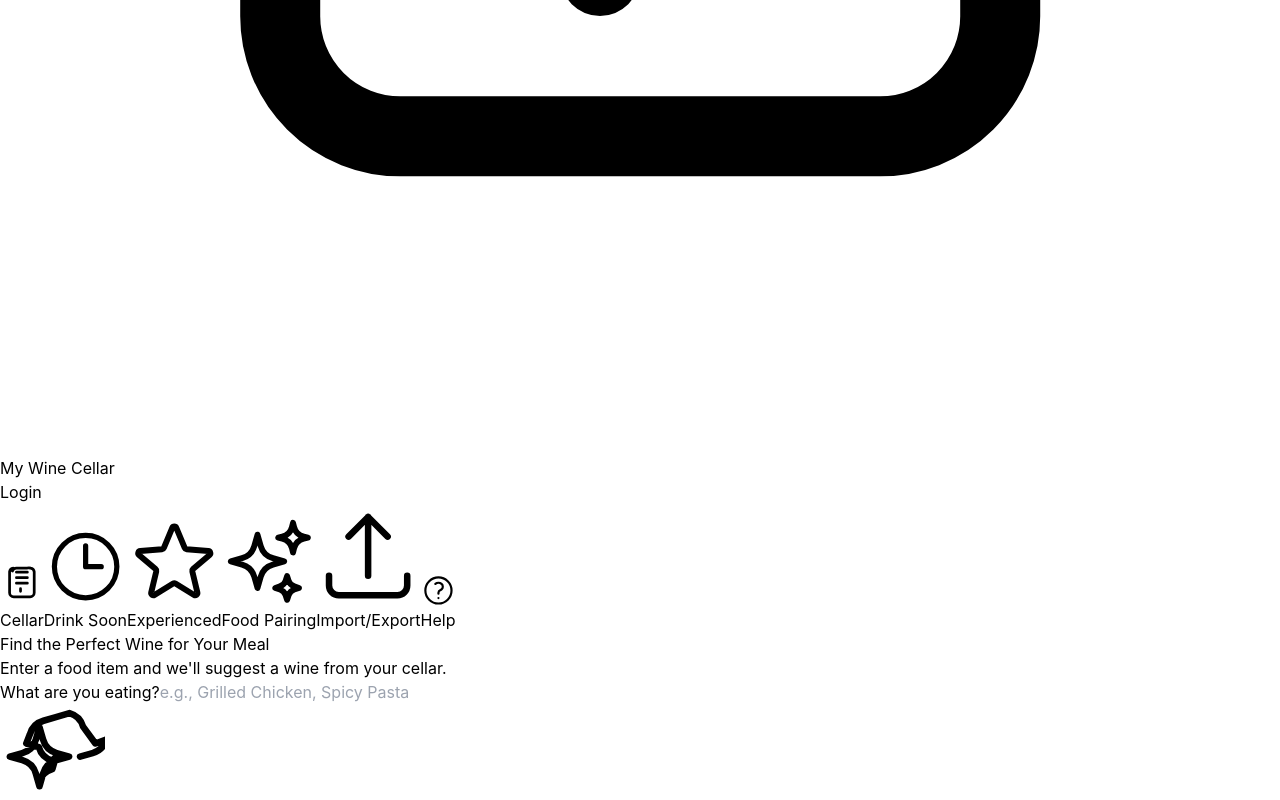
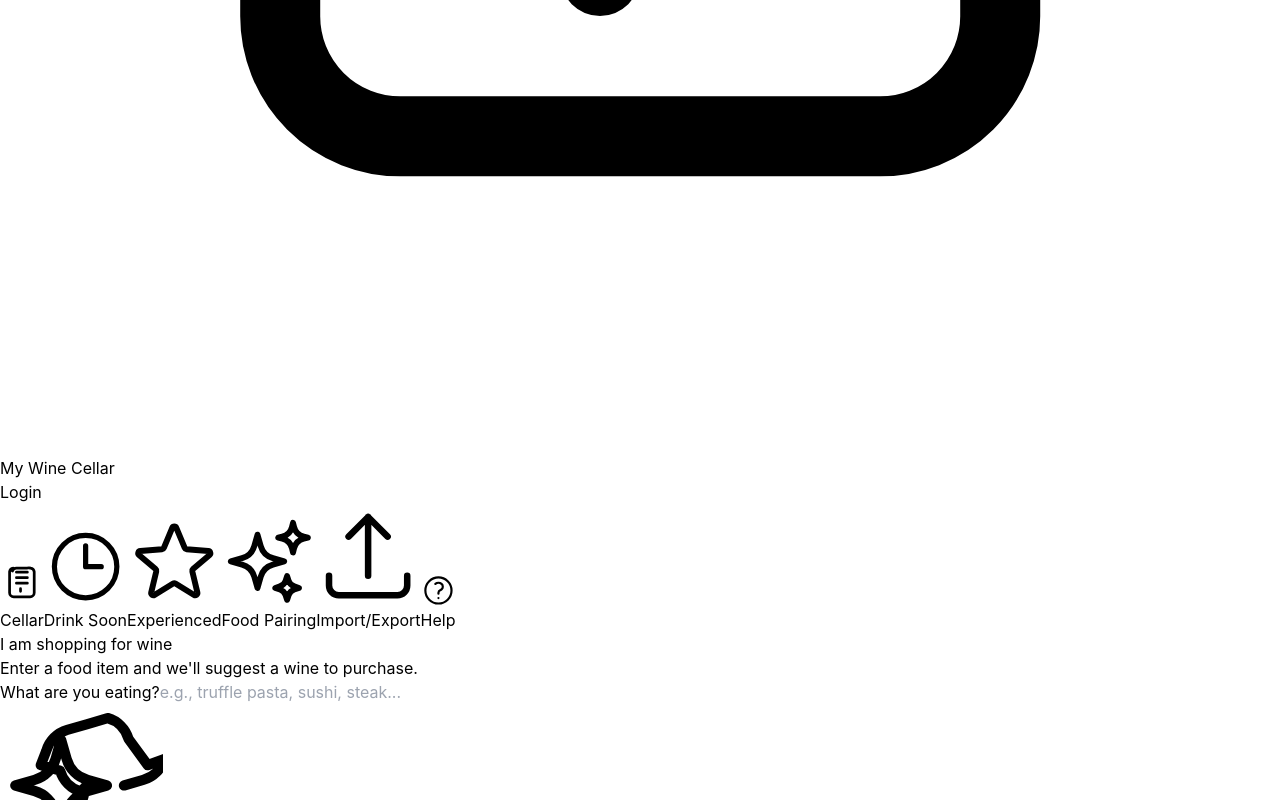
Before and after one commit to PaoloFromBru/nextjs-debug-temp, a Next.js app: page / in a window 1280 px wide. Both pictures are taken after a click on the button "Food Pairing". Shown: the part 824-1624 px from the top of the page. Built offline with nearby package versions, Linux system fonts and the light colour scheme; no server answers.

Commit message:
Add reverse food pairing purchase card and fix modal closing

```diff
--- a/app/page.jsx
+++ b/app/page.jsx
@@ -159,6 +159,7 @@
     errors: [],
   });
   const [foodForReversePairing, setFoodForReversePairing] = useState("");
+  const [shoppingFood, setShoppingFood] = useState("");
   const [wineToEdit, setWineToEdit] = useState(null);
   const [wineToExperience, setWineToExperience] = useState(null);
   const [pairingWine, setPairingWine] = useState(null);
@@ -316,6 +317,11 @@
     setShowReversePairingModal(true);
     await findWineForFood(foodForReversePairing, wines);
   };
+  const handleFindWineToBuy = async () => {
+    setFoodForReversePairing(shoppingFood);
+    setShowReversePairingModal(true);
+    await findWineForFood(shoppingFood, []);
+  };
   const fetchFoodPairing = async (wine) => {
     if (!wine) return;
     setIsLoadingPairing(true);
@@ -465,6 +471,9 @@
             foodForReversePairing={foodForReversePairing}
             setFoodForReversePairing={setFoodForReversePairing}
             handleFindWineForFood={handleFindWineForFood}
+            shoppingFood={shoppingFood}
+            setShoppingFood={setShoppingFood}
+            handleFindWineToBuy={handleFindWineToBuy}
             isLoadingReversePairing={isLoadingAI}
             wines={wines}
             goToCellar={() => setView("cellar")}
@@ -510,9 +519,15 @@
           isOpen
           onClose={() => setWineToExperience(null)}
           wine={wineToExperience}
-          onExperience={(notes, rating, date) =>
-            handleExperienceWine(wineToExperience, notes, rating, date)
-          }
+          onExperience={async (notes, rating, date) => {
+            const res = await handleExperienceWine(
+              wineToExperience,
+              notes,
+              rating,
+              date,
+            );
+            if (res?.success) setWineToExperience(null);
+          }}
         />
       )}
       {pairingWine && (
--- a/components/ReverseFoodPairingModal.js
+++ b/components/ReverseFoodPairingModal.js
@@ -17,7 +17,7 @@
                         <circle className="opacity-25" cx="12" cy="12" r="10" stroke="currentColor" strokeWidth="4"></circle>
                         <path className="opacity-75" fill="currentColor" d="M4 12a8 8 0 018-8V0C5.373 0 0 5.373 0 12h4zm2 5.291A7.962 7.962 0 014 12H0c0 3.042 1.135 5.824 3 7.938l3-2.647z"></path>
                     </svg>
-                    <span>Searching your cellar for the best match...</span>
+                    <span>Searching for the best match...</span>
                 </div>
             )}
             {!isLoading && suggestion && (
--- a/hooks/useFoodPairingAI.js
+++ b/hooks/useFoodPairingAI.js
@@ -10,12 +10,19 @@
     setError(null);
     setResponse(null);
 
-    const formattedList = (wineList || [])
-      .map(w => `${w.producer} ${w.name ? '(' + w.name + ')' : ''} ${w.region || ''} ${w.year || ''}`.trim())
+    const list = wineList || [];
+    const formattedList = list
+      .map(
+        (w) =>
+          `${w.producer} ${w.name ? '(' + w.name + ')' : ''} ${w.region || ''} ${
+            w.year || ''
+          }`.trim()
+      )
       .join('\n');
 
-    const prompt =
-      `Given the food item: "${food}", and the following wines from my cellar:\n\n${formattedList}\n\nSuggest 1-3 wines from the list that would pair well with "${food}". Focus only on the provided wine list.`;
+    const prompt = list.length
+      ? `Given the food item: "${food}", and the following wines from my cellar:\n\n${formattedList}\n\nSuggest 1-3 wines from the list that would pair well with "${food}". Focus only on the provided wine list.`
+      : `Given the food item: "${food}", suggest 1-3 wines that would pair well. Include a brief reason for each suggestion.`;
 
     console.log('[ReversePairing] 🧠 Prompt:\n', prompt);
 
--- a/views/pairing/FoodPairingView.js
+++ b/views/pairing/FoodPairingView.js
@@ -1,7 +1,6 @@
 'use client';
 
 import React from 'react';
-import AlertMessage from '@/components/AlertMessage'; // Adjusted for alias support
 
 // --- Local Icons ---
 const SparklesIcon = ({ className = "w-5 h-5" }) => (
@@ -19,15 +18,49 @@
   foodForReversePairing,
   setFoodForReversePairing,
   handleFindWineForFood,
+  shoppingFood,
+  setShoppingFood,
+  handleFindWineToBuy,
   isLoadingReversePairing,
   wines,
   goToCellar
 }) => {
   return (
     <>
-      {/* Reverse Pairing */}
+      {/* Reverse Pairing - Shopping */}
       <section className="mb-8 p-6 bg-white dark:bg-slate-800 rounded-lg shadow">
-        <h2 className="text-xl font-semibold text-slate-700 dark:text-slate-200 mb-3">Find the Perfect Wine for Your Meal</h2>
+        <h2 className="text-xl font-semibold text-slate-700 dark:text-slate-200 mb-3">I am shopping for wine</h2>
+        <p className="text-sm text-slate-500 dark:text-slate-400 mb-4">
+          Enter a food item and we'll suggest a wine to purchase.
+        </p>
+
+        <div className="flex flex-col sm:flex-row items-end gap-3">
+          <div className="flex-grow w-full">
+            <label htmlFor="shoppingFoodItem" className="block text-sm font-medium text-slate-600 dark:text-slate-300 mb-1">What are you eating?</label>
+            <input
+              id="shoppingFoodItem"
+              type="text"
+              placeholder="e.g., truffle pasta, sushi, steak..."
+              value={shoppingFood}
+              onChange={(e) => setShoppingFood(e.target.value)}
+              className="w-full p-3 rounded-md border border-slate-300 dark:border-slate-600 focus:ring-2 focus:ring-green-500 focus:border-green-500 outline-none dark:bg-slate-700 dark:text-slate-200"
+            />
+          </div>
+
+          <button
+            onClick={handleFindWineToBuy}
+            disabled={isLoadingReversePairing || !shoppingFood.trim()}
+            className="w-full sm:w-auto bg-green-600 hover:bg-green-700 text-white font-semibold py-3 px-6 rounded-md shadow-md hover:shadow-lg transition-all flex items-center justify-center space-x-2 disabled:opacity-60 disabled:cursor-not-allowed"
+          >
+            <SparklesIcon />
+            <span>Suggest wines to buy</span>
+          </button>
+        </div>
+      </section>
+
+      {/* Reverse Pairing - Cellar */}
+      <section className="mb-8 p-6 bg-white dark:bg-slate-800 rounded-lg shadow">
+        <h2 className="text-xl font-semibold text-slate-700 dark:text-slate-200 mb-3">Find a Wine from My Cellar</h2>
         <p className="text-sm text-slate-500 dark:text-slate-400 mb-4">
           Enter a food item and we'll suggest a wine from your cellar.
         </p>
```
Also changed, not shown: views/pairing/page.jsx (+11 -0 lines).
